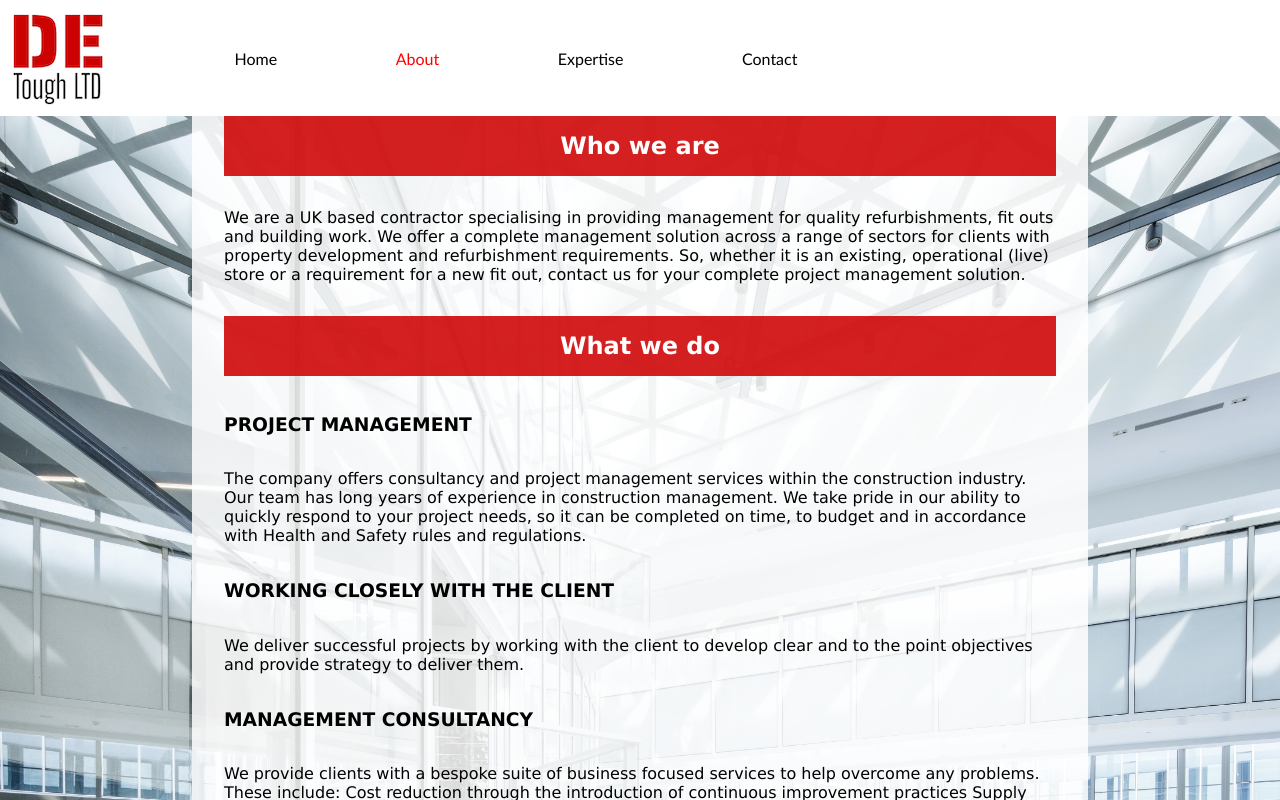
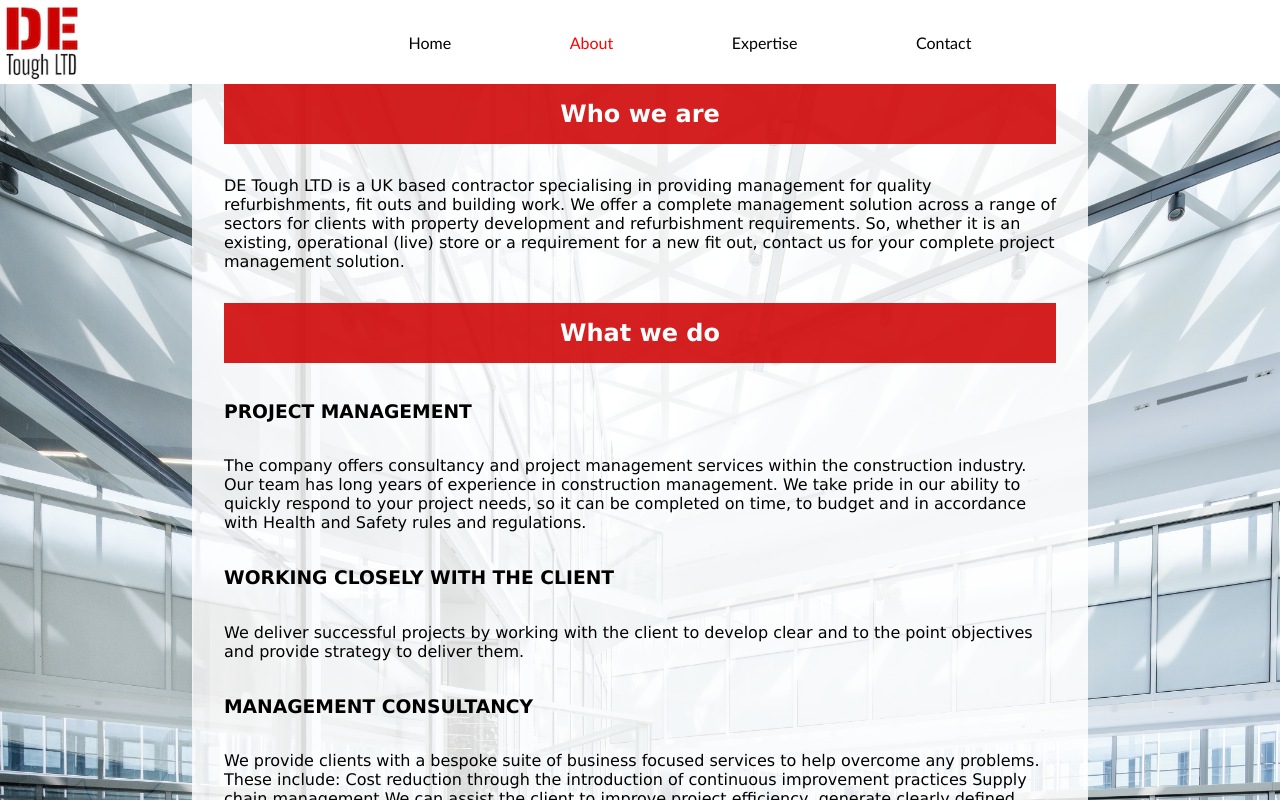
Before and after one commit to mariagus/de-tough, a React (Create React App) app: page /about in a window 1280 px wide. Shown: the top 800 px of the page. Built offline with nearby package versions, Linux system fonts and the light colour scheme.

Commit message:
change logo size and navbar

```diff
--- a/src/About.js
+++ b/src/About.js
@@ -7,12 +7,13 @@ export default function About() {
       <div className="container">
         <h2>Who we are</h2>
         <p>
-          We are a UK based contractor specialising in providing management for
-          quality refurbishments, fit outs and building work. We offer a
-          complete management solution across a range of sectors for clients
-          with property development and refurbishment requirements. So, whether
-          it is an existing, operational (live) store or a requirement for a new
-          fit out, contact us for your complete project management solution.
+          DE Tough LTD is a UK based contractor specialising in providing
+          management for quality refurbishments, fit outs and building work. We
+          offer a complete management solution across a range of sectors for
+          clients with property development and refurbishment requirements. So,
+          whether it is an existing, operational (live) store or a requirement
+          for a new fit out, contact us for your complete project management
+          solution.
         </p>
         <h2>What we do</h2>
         <br />
--- a/src/components/Navbar.css
+++ b/src/components/Navbar.css
@@ -7,8 +7,10 @@
 }
 
 .navbar--logo {
-  padding: 0.5rem;
   display: flex;
+  padding: 2%;
+  min-width: 50px;
+  max-width: 80%;
 }
 .navbar-item {
   color: black;
@@ -21,6 +23,7 @@
 }
 
 .navbar--links {
+  margin: auto;
   padding: 0;
   list-style-type: none;
   font-family: "Trebuchet MS", "Lucida Sans Unicode", "Lucida Grande",
```
Also changed, not shown: 1 other file (tests, documents, lock files or other folders).
